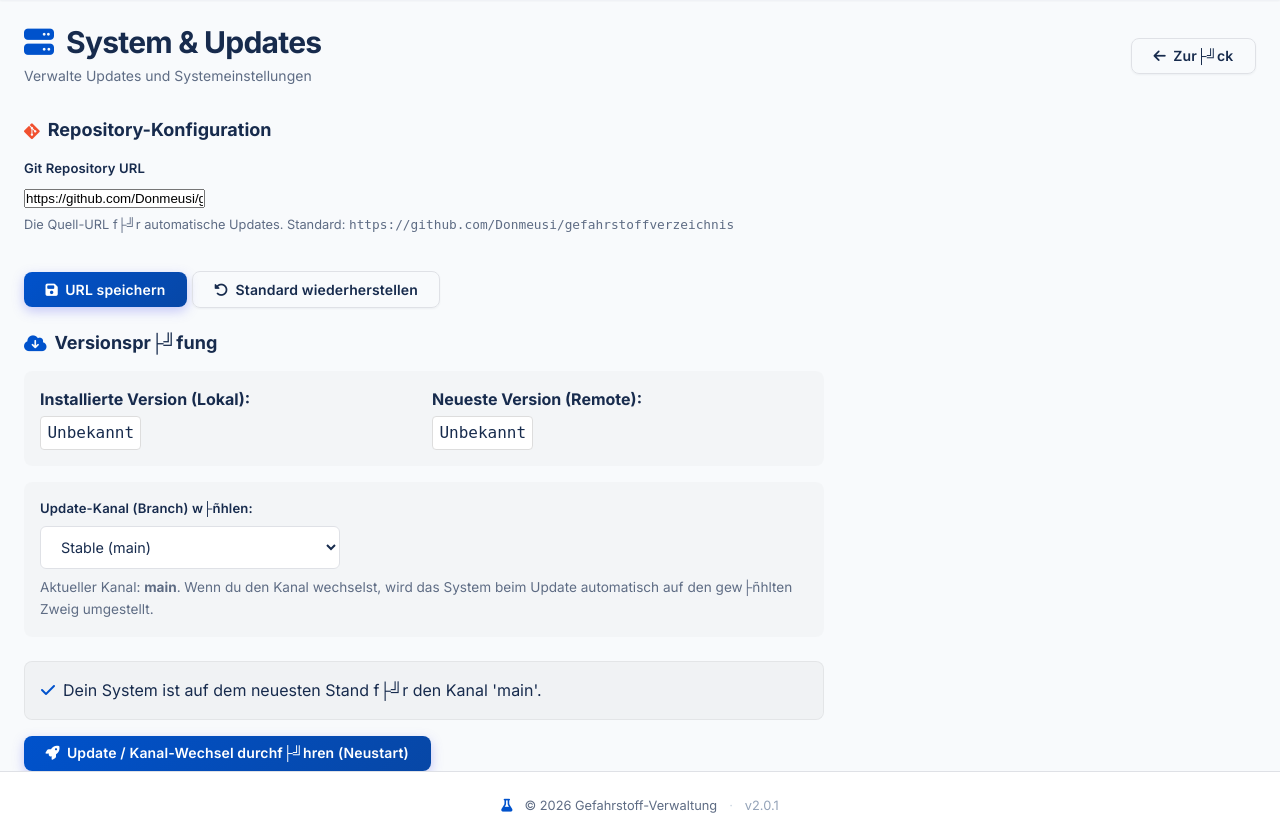
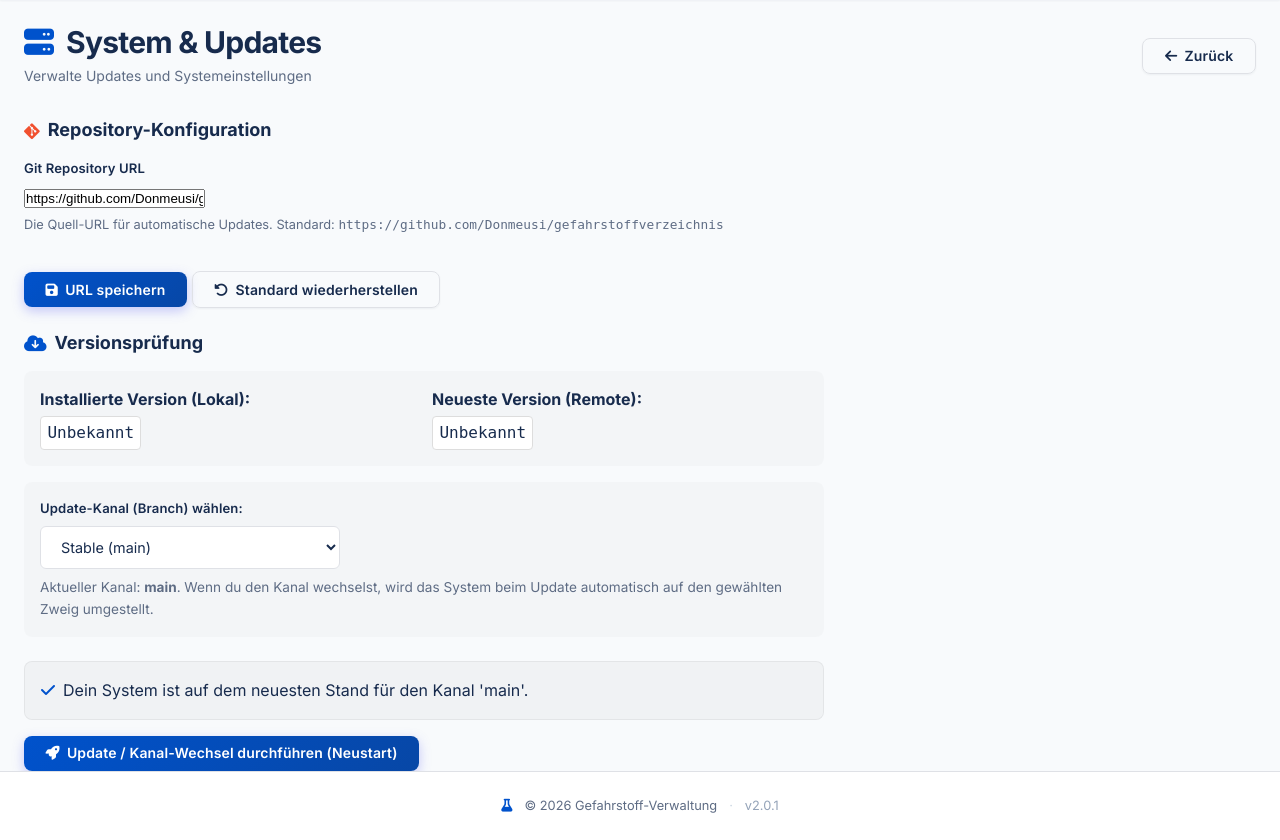
Before and after one commit to Donmeusi/gefahrstoffverzeichnis, a Flask app: page /admin/system in a window 1280 px wide; the page is wider, and only the part inside the window is pictured. Shown: the part 63-903 px from the top of that part. Run offline with Flask 3, Linux system fonts and the light colour scheme; a user stored in the database is signed in; tables that the repository leaves empty hold one stand-in row (values such as "Sample post"); some libraries are stand-ins or nearby versions.

Commit message:
fix: Rewrite admin_system.html with correct UTF-8 encoding (no BOM, correct umlauts)

```diff
--- a/templates/admin_system.html
+++ b/templates/admin_system.html
@@ -1,6 +1,6 @@
 {% extends 'base.html' %}
 
-{% block title %}System & Updates ÔÇô Gefahrstoff-App{% endblock %}
+{% block title %}System & Updates – Gefahrstoff-App{% endblock %}
 
 {% block content %}
 <div class="page-header">
@@ -11,7 +11,7 @@
         </p>
     </div>
     <div>
-        <a href="{{ url_for('index') }}" class="btn btn-outline"><i class="fa-solid fa-arrow-left"></i> Zur├╝ck</a>
+        <a href="{{ url_for('index') }}" class="btn btn-outline"><i class="fa-solid fa-arrow-left"></i> Zurück</a>
     </div>
 </div>
 
@@ -24,7 +24,7 @@
         <div class="form-group">
             <label class="form-label" for="repo_url">Git Repository URL</label>
             <input type="url" name="repo_url" id="repo_url" class="form-control" value="{{ remote_url }}" required>
-            <div class="text-muted" style="margin-top:0.25rem; font-size:0.8rem;">Die Quell-URL f├╝r automatische Updates. Standard: <code>https://github.com/Donmeusi/gefahrstoffverzeichnis</code></div>
+            <div class="text-muted" style="margin-top:0.25rem; font-size:0.8rem;">Die Quell-URL für automatische Updates. Standard: <code>https://github.com/Donmeusi/gefahrstoffverzeichnis</code></div>
         </div>
         <div>
             <button type="submit" class="btn btn-primary"><i class="fa-solid fa-save"></i> URL speichern</button>
@@ -35,7 +35,7 @@
 
 <div class="glass-card fade-in" style="margin-top:1.5rem; max-width:800px; animation-delay:0.1s;">
     <h3 style="margin-bottom:1rem; color:var(--dark); display:flex; align-items:center; gap:0.5rem;">
-        <i class="fa-solid fa-cloud-download-alt" style="color:var(--primary);"></i> Versionspr├╝fung
+        <i class="fa-solid fa-cloud-download-alt" style="color:var(--primary);"></i> Versionsprüfung
     </h3>
 
     <div style="background:rgba(0,0,0,0.02); padding:1rem; border-radius:8px; border:1px solid var(--glass-border); margin-bottom:1rem;">
@@ -55,35 +55,35 @@
         <input type="hidden" name="csrf_token" value="{{ csrf_token() }}">
 
         <div class="form-group" style="margin-bottom: 1.5rem; padding: 1rem; background: rgba(0,0,0,0.02); border-radius: 8px; border: 1px solid var(--glass-border);">
-            <label class="form-label" for="target_branch">Update-Kanal (Branch) w├ñhlen:</label>
+            <label class="form-label" for="target_branch">Update-Kanal (Branch) wählen:</label>
             <select name="target_branch" id="target_branch" class="form-control" style="max-width: 300px; display: inline-block;">
                 <option value="main" {% if current_branch == 'main' %}selected{% endif %}>Stable (main)</option>
                 <option value="beta" {% if current_branch == 'beta' %}selected{% endif %}>Beta (beta)</option>
             </select>
             <p class="text-muted" style="margin-top: 0.5rem; font-size: 0.85rem;">
-                Aktueller Kanal: <strong>{{ current_branch }}</strong>. Wenn du den Kanal wechselst, wird das System beim Update automatisch auf den gew├ñhlten Zweig umgestellt.
+                Aktueller Kanal: <strong>{{ current_branch }}</strong>. Wenn du den Kanal wechselst, wird das System beim Update automatisch auf den gewählten Zweig umgestellt.
             </p>
         </div>
 
         {% if updates_available %}
             <div style="padding:1rem; background:rgba(40,167,69,0.1); border:1px solid rgba(40,167,69,0.2); border-radius:8px; color:#28a745; margin-bottom:1rem; display:flex; align-items:center; gap:0.5rem;">
-                <i class="fa-solid fa-circle-check"></i> <strong>Neues Update auf aktuellem Kanal verf├╝gbar!</strong>
+                <i class="fa-solid fa-circle-check"></i> <strong>Neues Update auf aktuellem Kanal verfügbar!</strong>
             </div>
         {% else %}
             <div style="padding:1rem; background:rgba(0,0,0,0.03); border:1px solid rgba(0,0,0,0.05); border-radius:8px; color:var(--dark); display:flex; align-items:center; gap:0.5rem; margin-bottom: 1rem;">
-                <i class="fa-solid fa-check" style="color:var(--primary);"></i> Dein System ist auf dem neuesten Stand f├╝r den Kanal '{{ current_branch }}'.
+                <i class="fa-solid fa-check" style="color:var(--primary);"></i> Dein System ist auf dem neuesten Stand für den Kanal '{{ current_branch }}'.
             </div>
         {% endif %}
 
         <button type="submit" class="btn btn-primary" id="updateBtn">
-            <i class="fa-solid fa-rocket"></i> Update / Kanal-Wechsel durchf├╝hren (Neustart)
+            <i class="fa-solid fa-rocket"></i> Update / Kanal-Wechsel durchführen (Neustart)
         </button>
     </form>
 </div>
 
 <script>
 function confirmUpdate() {
-    if(confirm("M├Âchtest du das Update jetzt wirklich installieren?\nDas System wird kurzzeitig nicht erreichbar sein.")) {
+    if(confirm("Möchtest du das Update jetzt wirklich installieren?\nDas System wird kurzzeitig nicht erreichbar sein.")) {
         let btn = document.getElementById('updateBtn');
         btn.innerHTML = '<i class="fa-solid fa-circle-notch fa-spin"></i> Update wird vorbereitet...';
         btn.style.pointerEvents = 'none';
```
